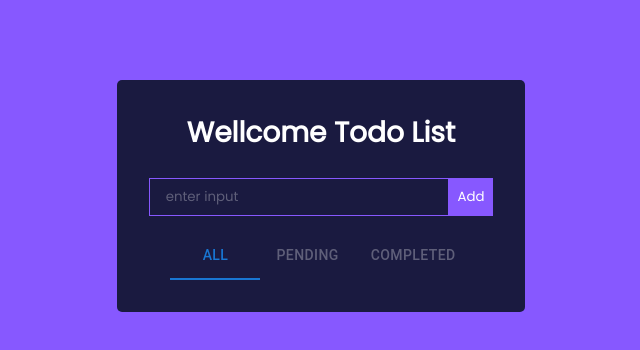
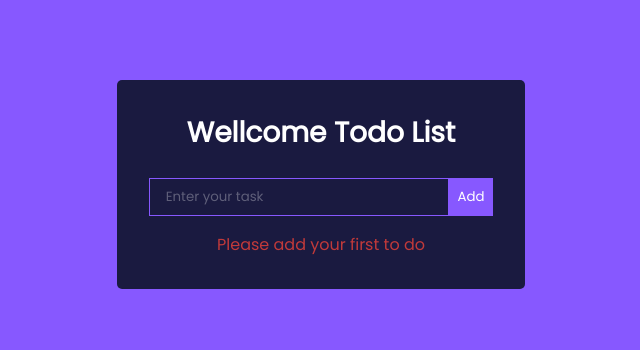
Before and after one commit to hunghey/Todolist_project, a React (Create React App) app: page / in a window 1280 px wide. Shown: the top 350 px of the page, without its empty margins (319-959 px from the left). Built offline with nearby package versions, Linux system fonts and the light colour scheme.

Commit message:
fix bug when add todo

```diff
--- a/src/components/FilterTodo.js
+++ b/src/components/FilterTodo.js
@@ -1,6 +1,5 @@
 import React, { useState } from 'react'
 import { Tabs, Tab } from '@mui/material';
-import '../App.css';
 
 
 export const FilterTodo = ({ renderedTodoList }) => {
--- a/src/components/Todo.js
+++ b/src/components/Todo.js
@@ -5,9 +5,10 @@ import { TbEdit } from 'react-icons/tb'
 export const Todo = ({ task, toggleCompleted, editTodo, deleteTodo }) => {
   return (
     <div className='Todo'>
-      <input type="checkbox" onClick={() => toggleCompleted(task.id)} />
-      <p
-        className={`todoItem ${task.isCompleted ? 'completed' : ""}`}>{task.task}</p>
+      <input type="checkbox"
+      onClick={() => toggleCompleted(task.id)}
+      className={`todoItem ${task.isCompleted ? 'completed' : ""}`} />
+      <p className={`todoItem ${task.isCompleted ? 'completed' : ""}`}>{task.task}</p>
       <div className="btn-container">
         <div><TbEdit onClick={(e) => editTodo(task.id)} /></div>
         <div><AiFillDelete className='edit-icon' onClick={(e) => deleteTodo(task.id)} /></div>
--- a/src/components/TodoForm.js
+++ b/src/components/TodoForm.js
@@ -2,22 +2,31 @@ import React, { useState } from 'react'
 
 export const TodoForm = ({ addTodo }) => {
     const [value, setValue] = useState('')
+    const [errorMessage, setErrorMessage] = useState(null);
 
-    const handleSubmit = e => {
+    const handleAdd = e => {
         e.preventDefault()
+        if (!value.trim()) {
+            setErrorMessage('Please enter a valid todo item.');
+            return;
+        }
         addTodo(value)
         setValue('')
     }
+
+    const handleChange = (event) => {
+        setValue(event.target.value);
+        setErrorMessage(null); // Clear error message on input change
+    };
     return (
-
-        <form className='TodoForm' onSubmit={handleSubmit}>
+        <form className='TodoForm' onSubmit={handleAdd}>
             <input className='todo-input'
-                placeholder='enter input'
+                placeholder='Enter your task'
                 value={value}
-                onChange={(e) => setValue(e.target.value)}
+                onChange={handleChange}
             />
             <button className='todo-btn' >Add</button>
+            {errorMessage && <p style={{ color: '#c13a3a' }}>{errorMessage}</p>}
         </form>
-
     )
 }
--- a/src/components/TodoWrapper.js
+++ b/src/components/TodoWrapper.js
@@ -51,7 +51,7 @@ export const TodoWrapper = () => {
     <div className="TodoWrapper">
       <h1>Wellcome Todo List </h1>
       <TodoForm addTodo={addTodo} />
-      <FilterTodo renderedTodoList = {filterTodo}/>
+      {todos.length === 0 ? (<p style={{ color: '#c13a3a' }}>Please add your first to do</p>) : <FilterTodo renderedTodoList = {filterTodo}/>}
       {renderedTodoList.map((todo) => (todo.isEdited ?
       (<EditForm editTodo={editTask} task={todo}/> )
       :(
```
Also changed, not shown: 1 other file (tests, documents, lock files or other folders).
